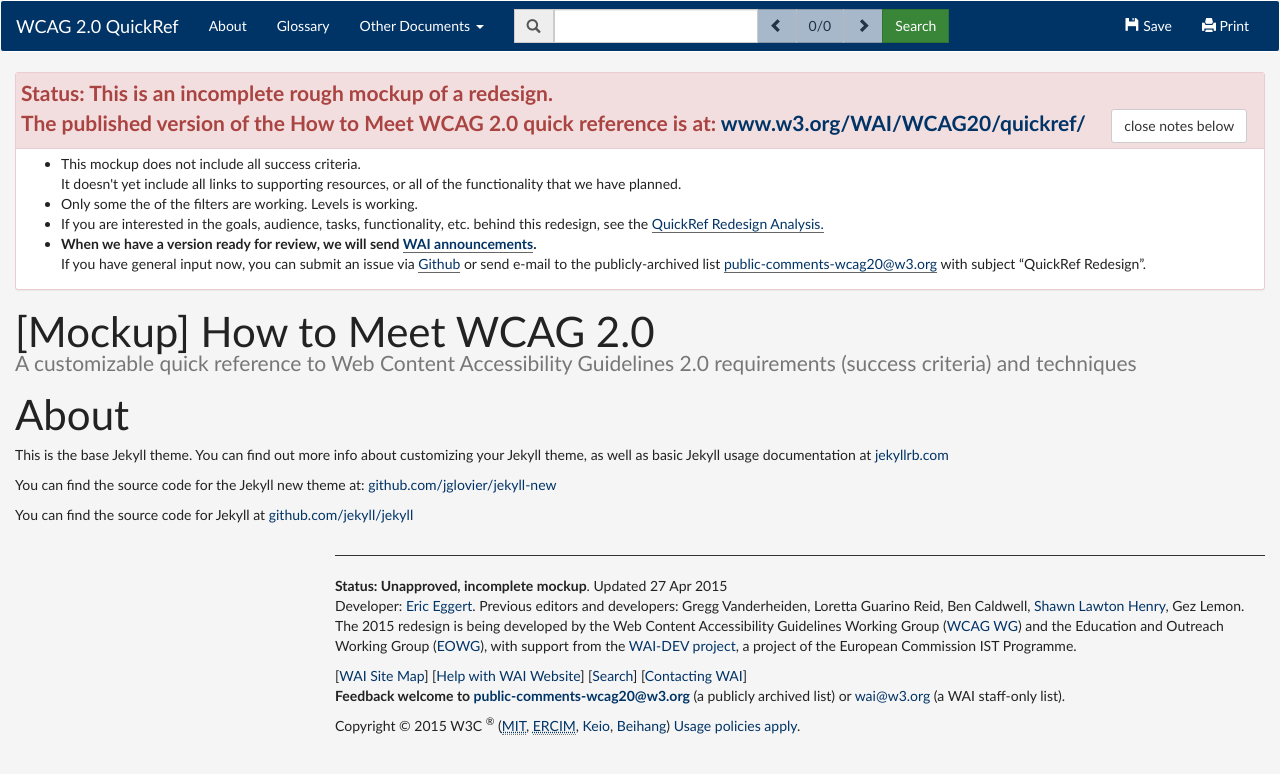
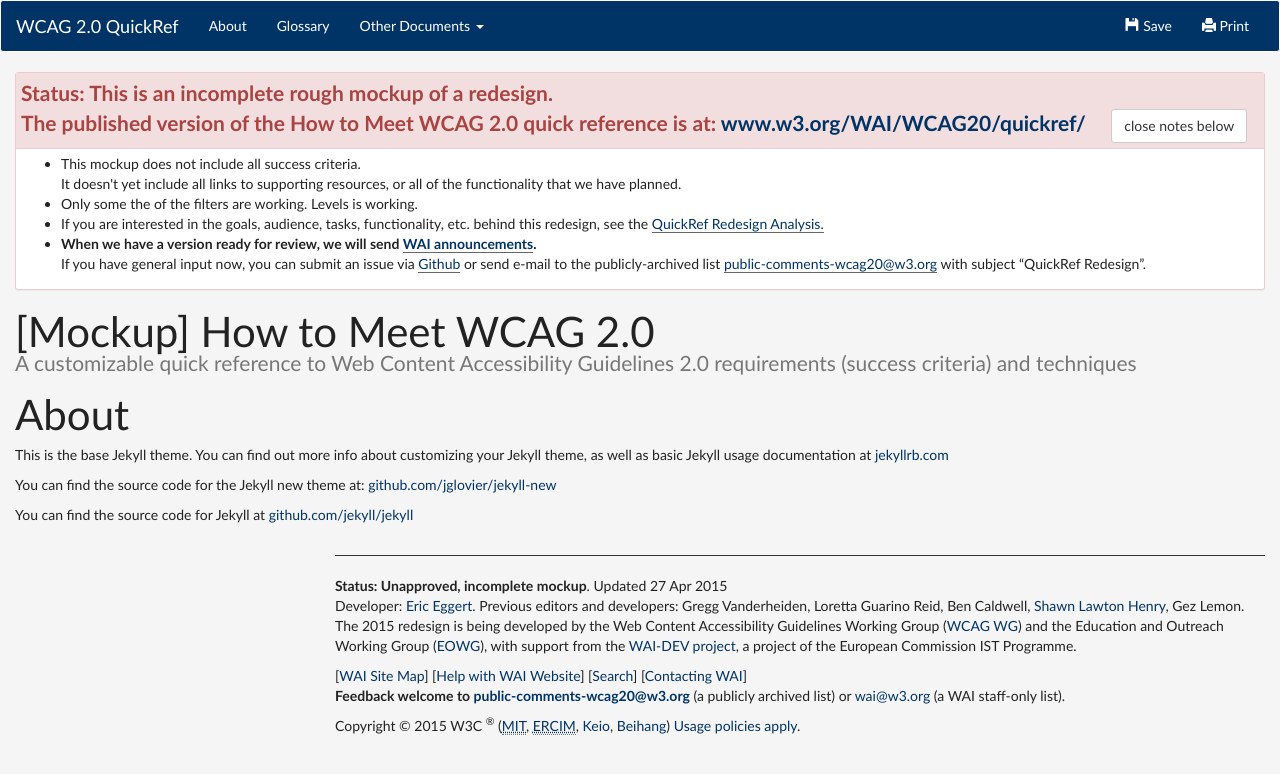
Before and after one commit to w3c/wai-wcag-quickref, a Jekyll site: the page built from about.md, in a window 1280 px wide. Shown: the top 774 px of the page. Built offline with Jekyll 4.4.1, drawn with Linux system fonts in a browser that asks for light colours.

Commit message:
Remove search from nav

```diff
--- a/_includes/navigation.html
+++ b/_includes/navigation.html
@@ -33,9 +33,6 @@
           </ul>
         </li>
       </ul>
-      <form class="navbar-form navbar-left" role="search">
-        {% include searchform.html %}
-      </form>
       <ul class="nav navbar-nav navbar-right">
         <li><a href="#"><span class="glyphicon glyphicon-floppy-disk" aria-hidden="true"></span> Save</a></li>
         <li><a href="#"><span class="glyphicon glyphicon-print" aria-hidden="true"></span> Print</a></li>
```
